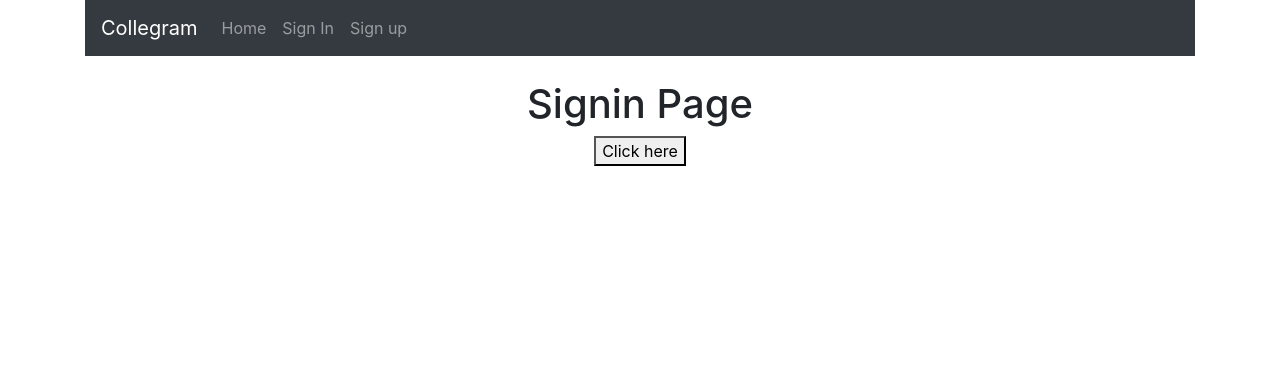
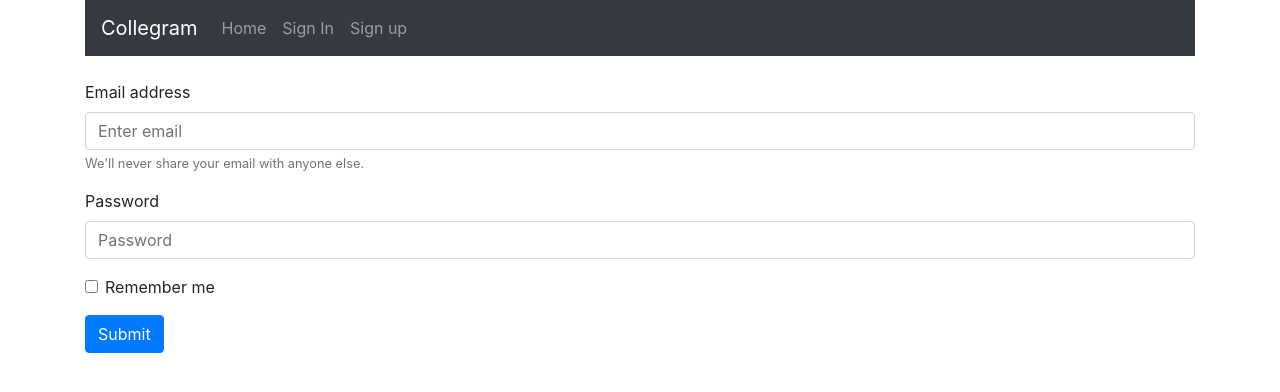
Before and after one commit to davinhster/collegram, a React (Create React App) app: page /signin in a window 1280 px wide. Shown: the top 392 px of the page. Built offline with nearby package versions, Linux system fonts and the light colour scheme.

Commit message:
Added Login form and cleaned up Routes

```diff
--- a/package.json
+++ b/package.json
@@ -8,6 +8,7 @@
     "@testing-library/user-event": "^7.2.1",
     "bootstrap": "^4.5.2",
     "react": "^16.13.1",
+    "react-bootstrap": "^1.3.0",
     "react-dom": "^16.13.1",
     "react-router-dom": "^5.2.0",
     "react-scripts": "3.4.3"
--- a/src/App.css
+++ b/src/App.css
@@ -1,5 +1,5 @@
 .App {
-  text-align: center;
+
 }
 
 .App-logo {
--- a/src/App.js
+++ b/src/App.js
@@ -1,13 +1,7 @@
 import React from 'react';
 import './App.css';
 import 'bootstrap/dist/css/bootstrap.min.css';
-import {
-  BrowserRouter as Router,
-  Switch,
-  Route,
-  Link,
-  Redirect,
-} from "react-router-dom";
+import { BrowserRouter as Router, Route } from "react-router-dom";
 import Landing from './components/pages/landing'
 import Login from './components/pages/signin'
 import Signup from './components/pages/signup'
@@ -18,23 +12,6 @@
 function App() {
   return (
     <div className="App">
-      {/* <Router>
-      <Navbar / >
-        <Switch>
-          <Route exact path="/">
-            <Landing />
-          </Route>
-          <Route path="/signin">
-            <Login />
-          </Route>
-          <Route path="/signup">
-            <Signup />
-          </Route>
-          <Route path="/home">
-            <Home />
-          </Route>
-        </Switch>
-      </Router> */}
 
       <Router>
       <div className = "container">
--- a/src/components/pages/signin.jsx
+++ b/src/components/pages/signin.jsx
@@ -1,4 +1,5 @@
 import React, {Component} from 'react'
+import { Form, Button} from "react-bootstrap";
 
 
 export default class Login extends Component {
@@ -24,8 +25,30 @@
     }
 
     render() {
-        return this.Signin();
+
+        return (
+
+        <Form>
+        <Form.Group controlId="formBasicEmail">
+            <Form.Label>Email address</Form.Label>
+            <Form.Control type="email" placeholder="Enter email" />
+            <Form.Text className="text-muted">
+            We'll never share your email with anyone else.
+            </Form.Text>
+        </Form.Group>
+
+        <Form.Group controlId="formBasicPassword">
+            <Form.Label>Password</Form.Label>
+            <Form.Control type="password" placeholder="Password" />
+        </Form.Group>
+        <Form.Group controlId="formBasicCheckbox">
+            <Form.Check type="checkbox" label="Remember me" />
+        </Form.Group>
+        <Button variant="primary" type="submit">
+            Submit
+        </Button>
+        </Form>
+        )
     };
 
 }
-//export default Signin
```
Also changed, not shown: 1 other file (tests, documents, lock files or other folders).
